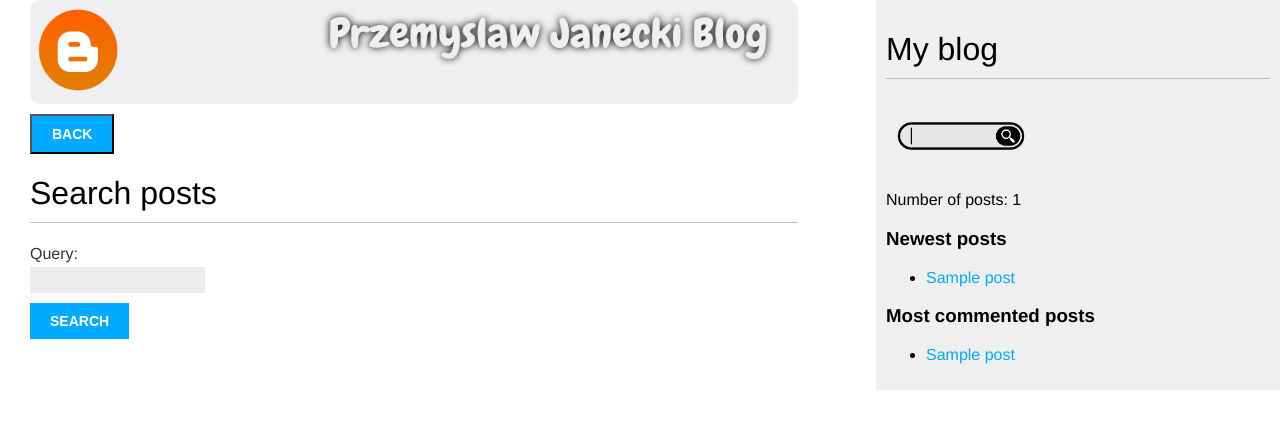
After one commit to Haxxproxx202/Blog2023, a Django app: page /app/search/ in a window 1280 px wide. The commit adds this page. Shown: the top 429 px of the page. Run offline with Django 4.2, Linux system fonts and the light colour scheme; tables that the repository leaves empty hold one stand-in row (values such as "Sample post").

Commit message:
Search field with SearchVector and website navigation buttons added

```diff
--- a/backend/app/forms.py
+++ b/backend/app/forms.py
@@ -13,3 +13,7 @@ class CommentForm(forms.ModelForm):
     class Meta:
         model = Comment
         fields = ('name', 'email', 'body')
+
+
+class SearchForm(forms.Form):
+    query = forms.CharField(max_length=20)
--- a/backend/app/static/css/styles.css
+++ b/backend/app/static/css/styles.css
@@ -91,6 +91,12 @@ input[type=submit] {
     color:#666;
 }
 
+.header {
+    background:#efefef;
+    border-radius: 10px;
+    position: relative;
+}
+
 .header button {
     margin-top: 10px;
     font-weight:bold;
@@ -100,3 +106,34 @@ input[type=submit] {
     font-size:14px;
     text-transform:uppercase;
 }
+
+.header img {
+    width: 100px;
+    height: 100px;
+}
+.header p {
+    position: absolute;
+    bottom: 0;
+    right: 0;
+}
+.header p img {
+    width: 500px;
+
+    position: absolute;
+    bottom: 0;
+    right: 0;
+}
+.back_button button {
+    margin-top: 10px;
+    font-weight:bold;
+    background:#00abff;
+    color:#fff;
+    padding:10px 20px;
+    font-size:14px;
+    text-transform:uppercase;
+}
+
+.search_icon {
+    width: 150px;
+    height: auto;
+}
--- a/backend/app/templates/app/base.html
+++ b/backend/app/templates/app/base.html
@@ -15,7 +15,12 @@
     {% endblock %}
 </div>
 <div id="sidebar">
-    <h2>My blog</h2>
+    <h1>My blog</h1>
+    <img class="search_icon"
+         src="{% static 'images/search.png' %}"
+         alt="Not found"
+         onclick="document.location.href='/app/search'"
+    >
     <p>Number of posts: {% total_posts %}</p>
     <h3>Newest posts</h3>
     {% show_latest_posts 3 %}
--- a/backend/app/templates/app/header.html
+++ b/backend/app/templates/app/header.html
@@ -1,3 +1,14 @@
+{% load static %}
+
 <div class="header">
+    <img src="{% static 'images/blog_icon.png' %}"
+         alt="No found"
+         onclick="document.location.href='/app'"
+    >
+    <p>
+        <img src="{% static 'images/pj_blog_text.png' %}" alt="Not found">
+    </p>
+</div>
+<div class="back_button">
     <button onclick="history.back()">Back</button>
 </div>
--- a/backend/app/templates/app/post/list.html
+++ b/backend/app/templates/app/post/list.html
@@ -23,9 +23,8 @@
             {% endfor %}
         </p>
         <p class="date">Published: {{ post.publish }} by {{ post.author }}</p>
+        {{ post.body|markdown|truncatewords_html:30 }}
+    {% endfor %}
 
-{{ post.body|markdown|truncatewords_html:30 }}
-
-{% endfor %}
     {% include "pagination.html" with page=posts %}
 {% endblock %}
--- /dev/null
+++ b/backend/app/templates/app/post/search.html
@@ -0,0 +1,26 @@
+{% extends 'app/base.html' %}
+{% load app_tags %}
+
+{% block title %} Search {% endblock %}
+
+{% block content %}
+
+  {% if query %}
+    <h1>Posts containing "{{ query }}"</h1>
+    <h3>Found {{ total_results }} result{{ total_results|pluralize:"s" }} </h3>
+    {% for post in results %}
+      <h4><a href="{{ post.get_absolute_url }}">{{ post.title }}</a></h4>
+      {{ post.body|markdown|truncatewords_html:5 }}
+    {% empty %}
+      <p>No results found</p>
+    {% endfor %}
+    <p><a href="{% url 'app:post_search' %}">Search again</a></p>
+  {% else %}
+    <h1>Search posts</h1>
+    <form method="GET">
+      {{ form.as_p }}
+      <input type="submit" value="Search">
+    </form>
+  {% endif %}
+
+{% endblock %}
--- a/backend/app/urls.py
+++ b/backend/app/urls.py
@@ -1,5 +1,5 @@
 from django.urls import path
-from .views import post_detail, post_share, post_list
+from .views import post_detail, post_share, post_list, post_search
 
 app_name = "app"
 
@@ -8,4 +8,5 @@ urlpatterns = [
     path('tag/<slug:tag_slug>/', post_list, name='post_list_by_tag'),
     path('<int:year>/<int:month>/<int:day>/<slug:post>/', post_detail, name='post_detail'),
     path('<int:post_id>/share/', post_share, name='post_share'),
+    path('search/', post_search, name='post_search'),
 ]
--- a/backend/app/views.py
+++ b/backend/app/views.py
@@ -3,8 +3,9 @@ from django.core.mail import send_mail
 from django.db.models import Count
 from django.views.generic import ListView
 from .models import Post, Comment
-from .forms import EmailPostForm, CommentForm
+from .forms import EmailPostForm, CommentForm, SearchForm
 from taggit.models import Tag
+from django.contrib.postgres.search import SearchVector
 
 
 from django.core.paginator import Paginator, EmptyPage, PageNotAnInteger
@@ -96,3 +97,21 @@ def post_detail(request, year, month, day, post):
            'similar_posts': similar_posts}
 
     return render(request, 'app/post/detail.html', ctx)
+
+
+def post_search(request):
+    form = SearchForm()
+    query = None
+    results = []
+    if 'query' in request.GET:
+        form = SearchForm(request.GET)
+        if form.is_valid():
+            query = form.cleaned_data['query']
+            results = Post.published.annotate(
+                search=SearchVector('title', 'body'),
+            ).filter(search=query)
+    return render(request,
+                  'app/post/search.html',
+                  {'form': form,
+                   'query': query,
+                   'results': results})
--- a/backend/core/settings.py
+++ b/backend/core/settings.py
@@ -49,6 +49,7 @@ INSTALLED_APPS = [
     'taggit',
     'django.contrib.sites',
     'django.contrib.sitemaps',
+    'django.contrib.postgres',
 ]
 
 MIDDLEWARE = [
```
Also changed, not shown: backend/app/static/images/blog_icon.png (added), backend/app/static/images/pj_blog_text.png (added), backend/app/static/images/search.png (added). Lines whose indentation alone changed are shown as unchanged.
